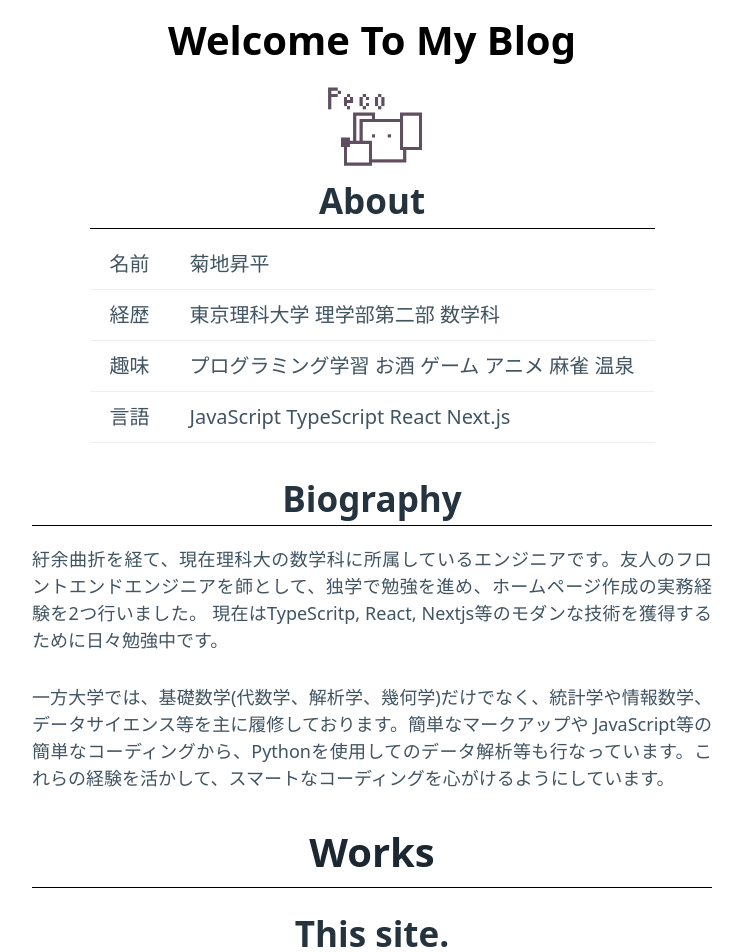
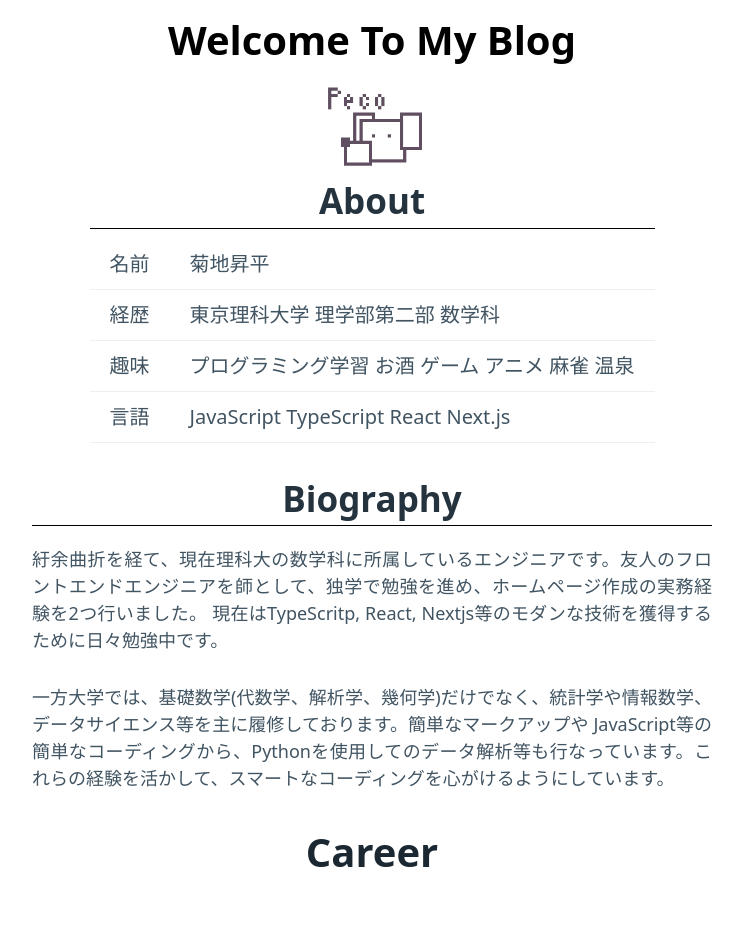
Before and after one commit to skikuchi7329/Portfolio, a Next.js app: page / in a window 1280 px wide. Shown: the top 952 px of the page, without its empty margins (268-1011 px from the left). Built offline with nearby package versions, Linux system fonts and the light colour scheme.

Commit message:
feat: add career component

```diff
--- /dev/null
+++ b/src/components/Career/index.styled.tsx
@@ -0,0 +1,6 @@
+import styled from "styled-components";
+
+const StyledCareer = styled.div`
+
+`
+export default StyledCareer;
--- /dev/null
+++ b/src/components/Career/index.tsx
@@ -0,0 +1,21 @@
+import StyledCareer from "./index.styled";
+
+type Props = {
+  company: string;
+  term: string;
+  contents: string;
+  details: string;
+};
+
+const Career = ({ company, term, contents, details }: Props) => {
+  return (
+    <StyledCareer>
+      <h2 className="company">{company}</h2>
+      <p className="term">{term}</p>
+      <p className="contents">{contents}</p>
+      <p className="details">{details}</p>
+    </StyledCareer>
+  );
+};
+
+export default Career;
--- a/src/components/layout/index.tsx
+++ b/src/components/layout/index.tsx
@@ -4,7 +4,9 @@ import Footer from "../Footer";
 import About from "../About/index";
 import Article from "../Articles";
 import { data } from "../../data";
+import { careerData } from "../../data";
 import Biography from "../Biography";
+import Career from "../Career";
 import styled from "styled-components";
 
 type Props = {
@@ -25,6 +27,12 @@ export default function Layout({ children, title, description }: Props) {
       <Header />
       <About />
       <Biography />
+      <div className="career">
+        <h1>Career</h1>
+      </div>
+      {careerData.map(({ company, term, contents, details }) => (
+        <Career key={company} company={company} term={term} contents={contents} details={details} / >
+      ))}
       <div className="works">
         <h1>Works</h1>
       </div>
--- a/src/data/index.ts
+++ b/src/data/index.ts
@@ -24,3 +24,12 @@ export const data = [
     link: 'https://eikaiwa.weblio.jp/',
   }
 ]
+
+export const careerData = [
+  {
+    company: "",
+    term: "",
+    contents: "",
+    details: "",
+  }
+]
```
